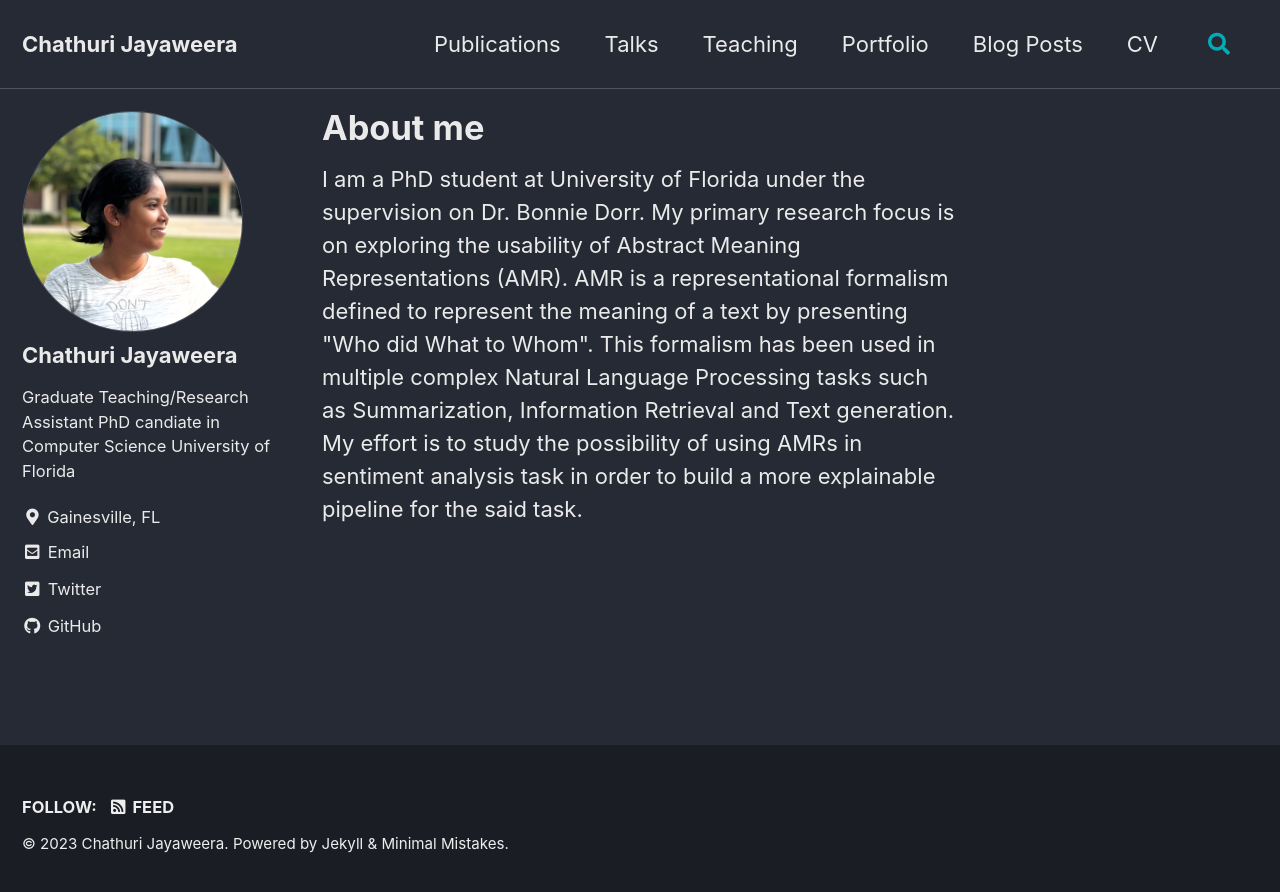
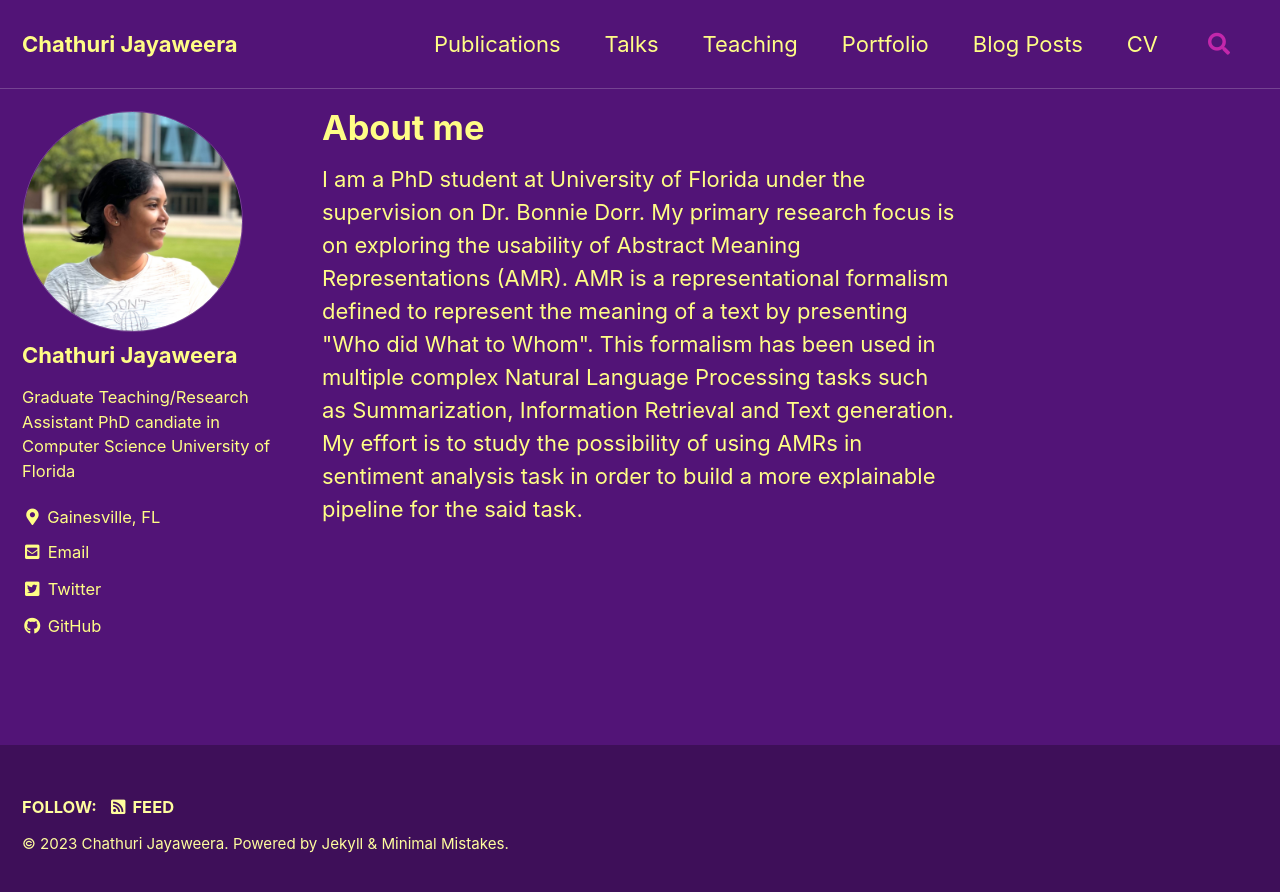
Before and after one commit to chestnutjay/chestnutjay.github.io, a Jekyll site: the page built from index.html, in a window 1280 px wide. Shown: the top 892 px of the page. Built offline with Jekyll 4.4.1, drawn with Linux system fonts in a browser that asks for light colours; cached includes are drawn as plain includes; the list of posts is cut into pages by our own code.

Commit message:
changed the skin to plum

```diff
--- a/_config.yml
+++ b/_config.yml
@@ -12,7 +12,7 @@
 
 # theme                  : "minimal-mistakes-jekyll"
 remote_theme             : "mmistakes/minimal-mistakes@4.24.0"
-minimal_mistakes_skin    : "dark"
+minimal_mistakes_skin    : "plum"
 # "default" "air", "aqua", "contrast", "dark", "dirt", "neon", "mint", "plum", "sunrise"
 
 # Site Settings
```
